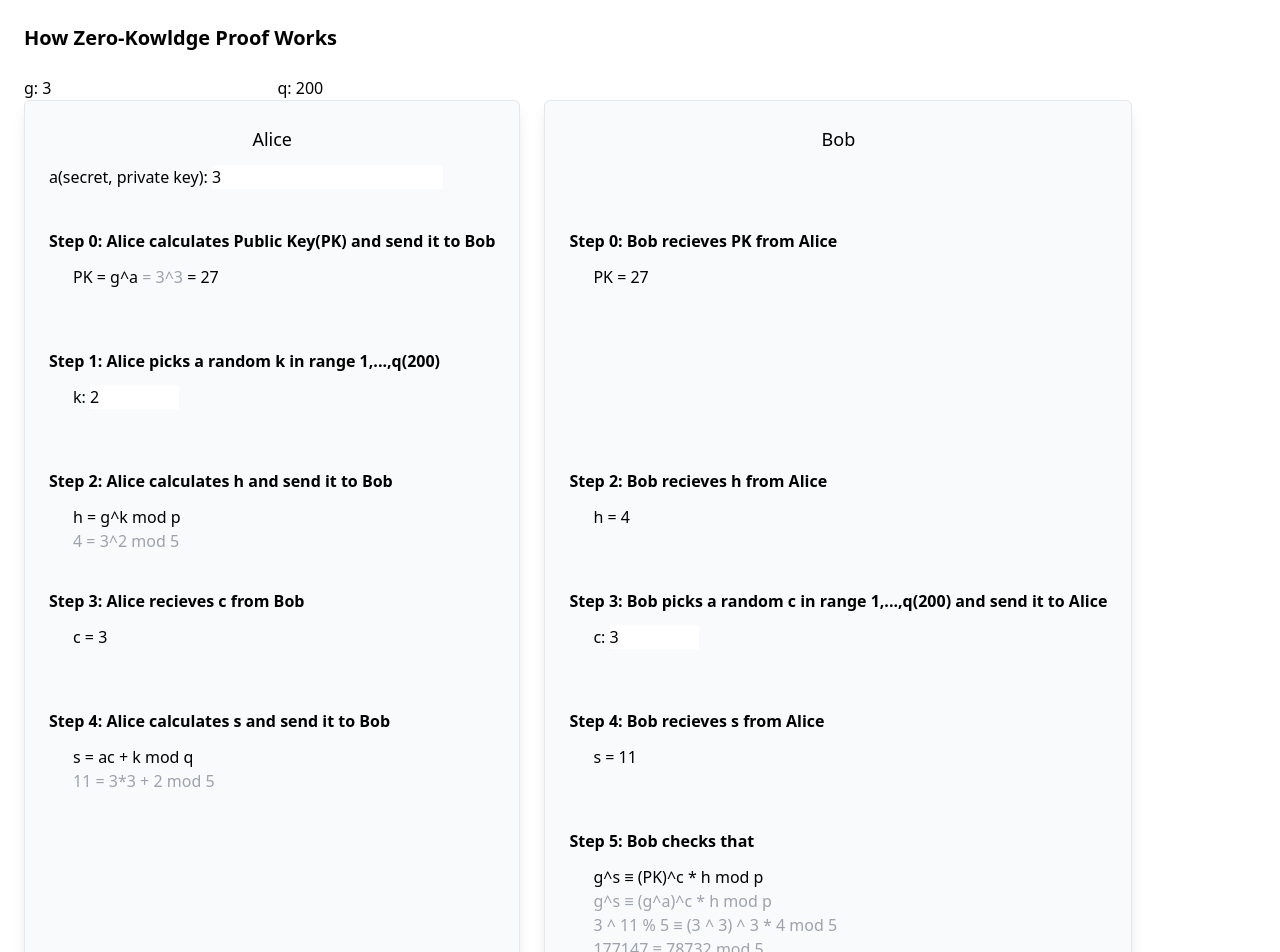
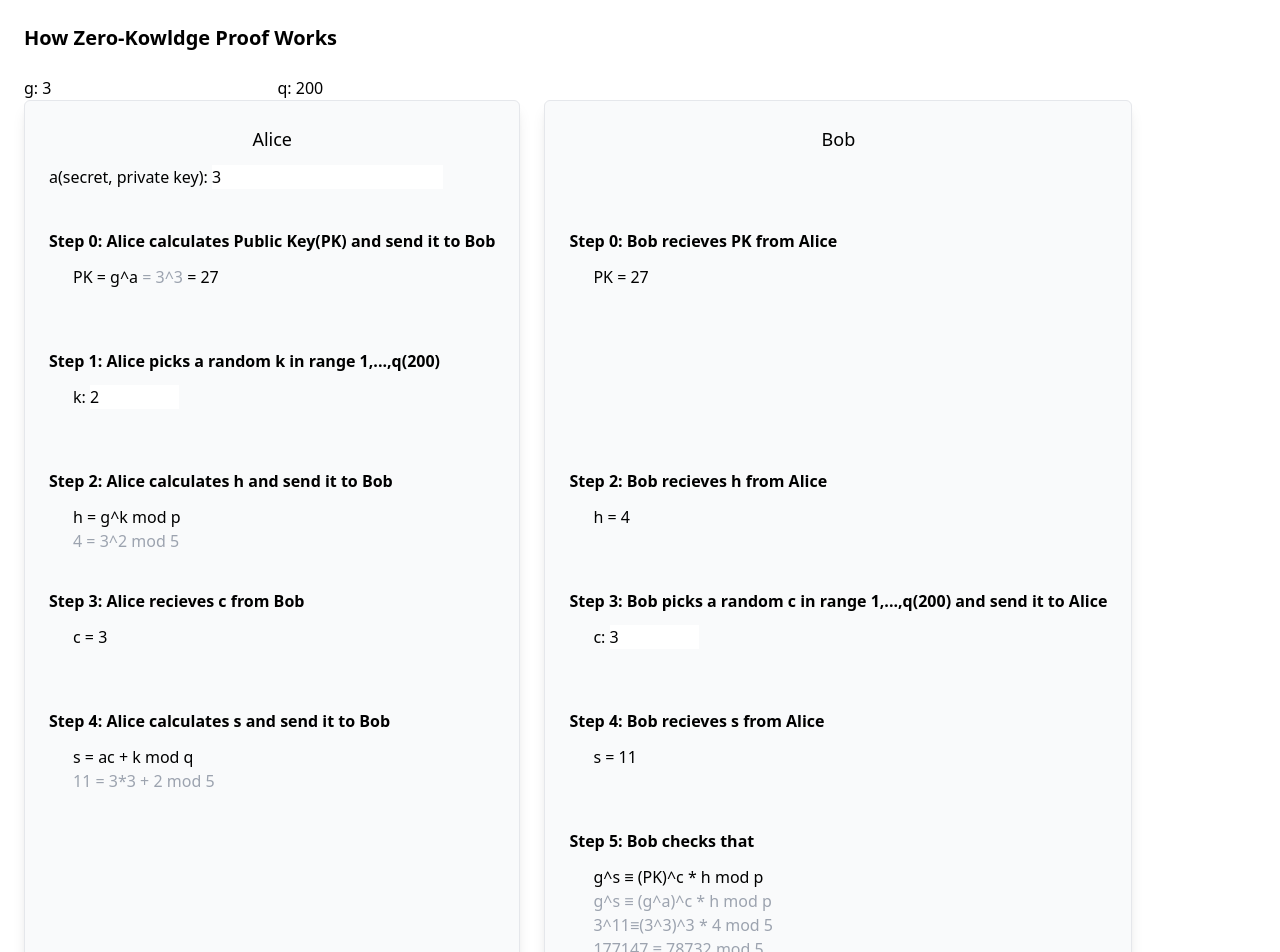
Before and after one commit to ki412412/how-zero-knowledge-proof-works, a SvelteKit app: page / in a window 1280 px wide. Shown: the top 952 px of the page. Built offline with nearby package versions, Linux system fonts and the light colour scheme.

Commit message:
style: Improve styles

```diff
--- a/src/routes/+page.svelte
+++ b/src/routes/+page.svelte
@@ -118,7 +118,7 @@
                 <div class="mt-3 pl-6">
                     <div>g^s ≡ (PK)^c * h mod p</div>
                     <div class="text-gray-400">g^s ≡ (g^a)^c * h mod p</div>
-                    <div class="text-gray-400">{$g} ^ {$s} % {$p} ≡ ({$g} ^ {$a}) ^ {$c} * {$h} mod {$p}</div>
+                    <div class="text-gray-400">{$g}^{$s}≡({$g}^{$a})^{$c} * {$h} mod {$p}</div>
                     <div class="text-gray-400">{($g**$s)} ≡ {((($g**$a)**$c) * $h)} mod {$p}</div>
                     <div class="text-gray-400">{($g**$s) % $p} = {((($g**$a)**$c) * $h) % $p}</div>
                 </div>
```
